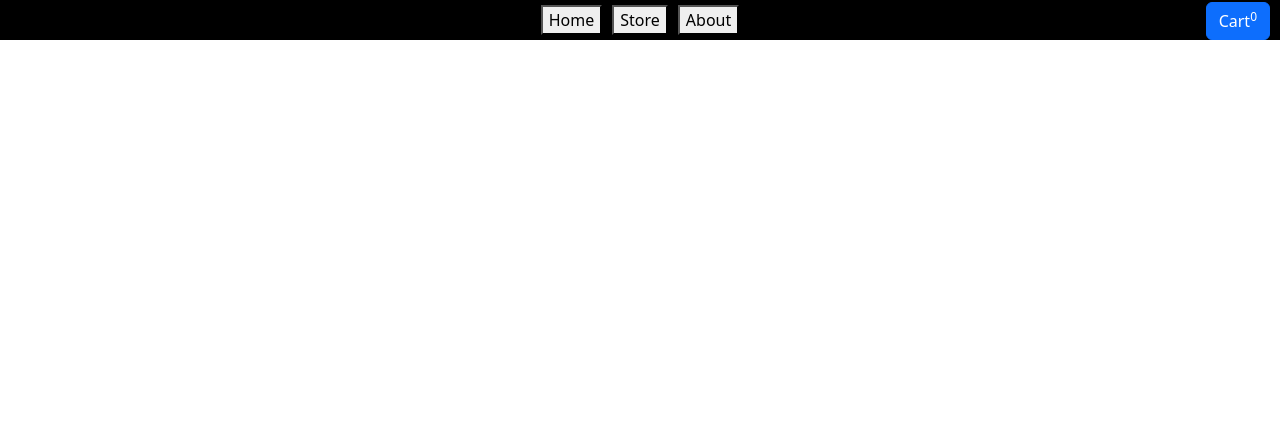
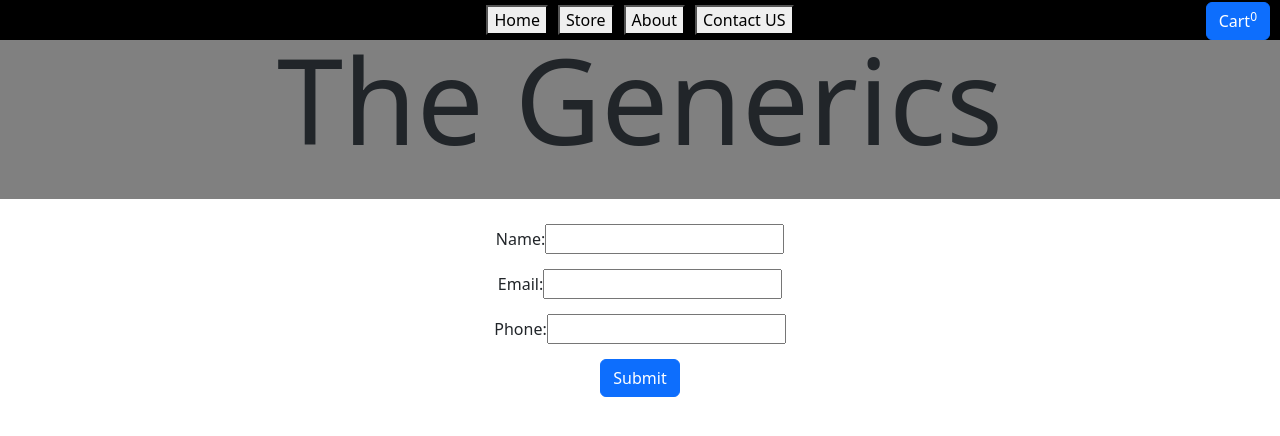
Before and after one commit to Aviproo/commerce-project, a React (Create React App) app: page /Contact in a window 1280 px wide. Shown: the top 436 px of the page. Built offline with nearby package versions, Linux system fonts and the light colour scheme.

Commit message:
Adding Contact US Page via REACT ROUTER

```diff
--- a/src/App.js
+++ b/src/App.js
@@ -1,23 +1,23 @@
-import { BrowserRouter, Route, Routes } from "react-router-dom";
+import { Route, Routes } from "react-router-dom";
 import "./App.css";
 import Header from "./Components/Pages/Header";
 import Home from "./Components/Pages/Home";
 import About from "./Components/Pages/About";
 import Store from "./Components/Pages/Store";
 import ContextProvider from "./Context/ContextProvider";
+import ContactUs from "./Components/Pages/ContactUS";
 
 function App() {
   return (
     <ContextProvider>
       <div className="App">
-        <BrowserRouter>
         <Header />
         <Routes>
           <Route exact path="/Home" element={<Home />} />
           <Route exact path="/About" element={<About />} />
           <Route exact path="/Store" element={<Store />} />
+          <Route exact path="/Contact" element={<ContactUs />} />
         </Routes>
-        </BrowserRouter>
       </div>
     </ContextProvider>
   );
--- /dev/null
+++ b/src/Components/Pages/ContactUS.js
@@ -0,0 +1,73 @@
+import { Button } from "react-bootstrap";
+import Generics from "./Generics";
+import classes from "./Header.module.css";
+import { useState } from "react";
+const ContactUs = () => {
+  const [name, setName] = useState();
+  const [email, setEmail] = useState();
+  const [phone, setPhone] = useState();
+
+  const namehandeler = (event) => {
+    setName(event.target.value);
+  };
+  const emailHandeler = (event) => {
+    setEmail(event.target.value);
+  };
+  const phoneHandeler = (event) => {
+    setPhone(event.target.value);
+  };
+
+  const submitHandeler = (event) => {
+    event.preventDefault();
+    const inputData = {
+      name: name,
+      email: email,
+      phone: phone,
+    };
+    console.log(inputData);
+
+    fetch(
+      "https://ecommerce-contact-fe22c-default-rtdb.firebaseio.com/inputData.json",
+      {
+        method: "POST",
+        body: JSON.stringify(inputData),
+        headers: {
+          "Content-Type": "application/json",
+        },
+      }
+    )
+      .then((res) => {
+        if (res.ok) {
+          console.log(alert("We received your data"));
+        }
+      })
+      .catch((err) => {
+        alert("Something went Wrong");
+      });
+  };
+
+  return (
+    <div>
+      <Generics />
+      <form onSubmit={submitHandeler}>
+        <div className={classes.formDiv}>
+          <div>
+            <label>Name:</label>
+            <input onChange={namehandeler} />
+          </div>
+          <div>
+            <label>Email:</label>
+            <input type="email" onChange={emailHandeler} />
+          </div>
+
+          <div>
+            <label>Phone:</label>
+            <input type="number" onChange={phoneHandeler} />
+          </div>
+          <Button type="submit">Submit</Button>
+        </div>
+      </form>
+    </div>
+  );
+};
+export default ContactUs;
--- a/src/Components/Pages/Header.js
+++ b/src/Components/Pages/Header.js
@@ -1,5 +1,5 @@
 import { Button } from "react-bootstrap";
-import { NavLink, Route, Routes } from "react-router-dom";
+import { NavLink } from "react-router-dom";
 import classes from "./Header.module.css";
 import { useContext } from "react";
 import Context from "../../Context/Context";
@@ -22,6 +22,9 @@ const Header = () => {
           <NavLink to="/About">
             <button className={classes.headerButton}>About</button>
           </NavLink>
+          <NavLink to="/Contact">
+            <button className={classes.headerButton}>Contact US</button>
+          </NavLink>
         </div>
         <div className={classes.cartButton}>
           <Button onClick={openCartHandeler}>
--- a/src/Components/Pages/Header.module.css
+++ b/src/Components/Pages/Header.module.css
@@ -141,3 +141,15 @@
   width: 40px;
   margin: 10px;
 }
+.contactPage {
+  border: 1px solid;
+  margin-top: 40px;
+}
+.formDiv {
+  margin: auto;
+  width: 50%;
+  padding: 10px;
+}
+.formDiv div {
+  margin: 15px;
+}
--- a/src/index.js
+++ b/src/index.js
@@ -4,11 +4,14 @@ import "./index.css";
 import App from "./App";
 import reportWebVitals from "./reportWebVitals";
 import "bootstrap/dist/css/bootstrap.min.css";
+import { BrowserRouter } from "react-router-dom";
 
 const root = ReactDOM.createRoot(document.getElementById("root"));
 root.render(
   <React.StrictMode>
-    <App />
+    <BrowserRouter>
+      <App />
+    </BrowserRouter>
   </React.StrictMode>
 );
 
```
Lines whose indentation alone changed are shown as unchanged.
